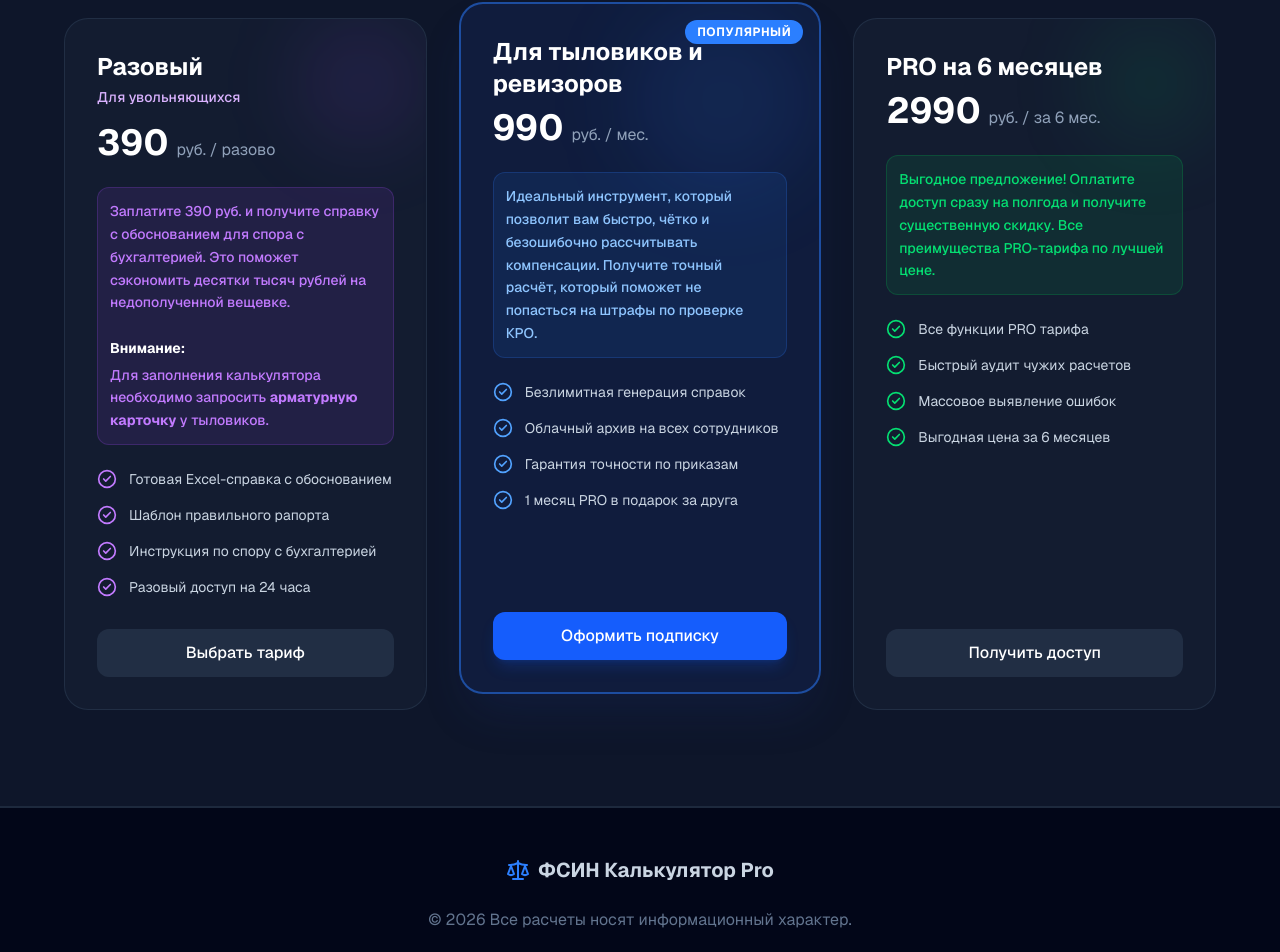
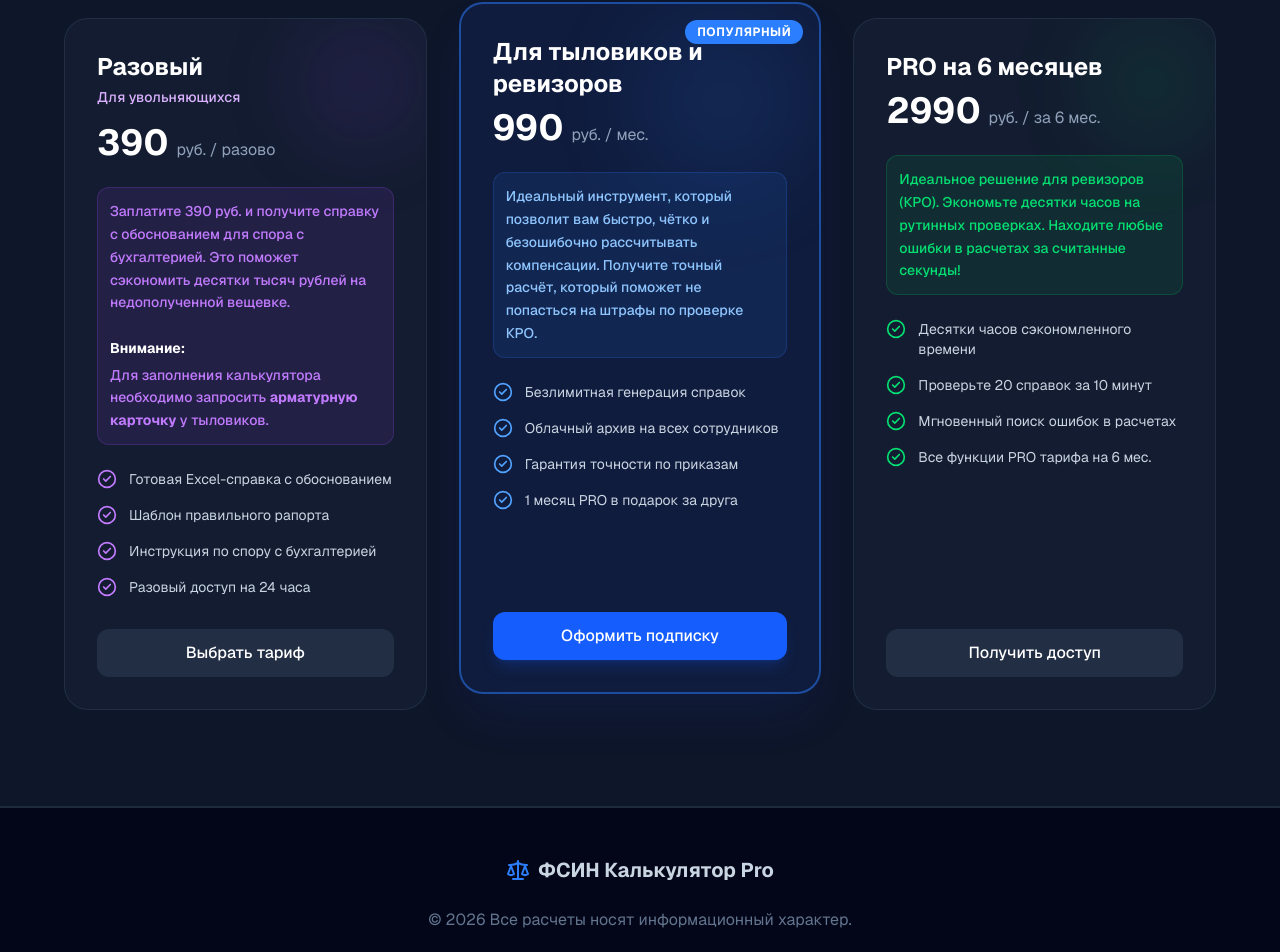
Before and after one commit to osipreg1987-maker/fsin-calc, a Next.js app: page / in a window 1280 px wide. Shown: the part 2998-3950 px from the top of the page. Built offline with nearby package versions, Linux system fonts and the light colour scheme; no server answers.

Commit message:
Update PRO 6 months features list for KRO

```diff
--- a/src/app/page.tsx
+++ b/src/app/page.tsx
@@ -379,24 +379,24 @@ export default function LandingPage() {
                   <span className="text-slate-400">руб. / за 6 мес.</span>
                 </div>
                 <p className="text-green-400 font-medium text-sm mb-6 leading-relaxed bg-green-500/10 p-3 rounded-xl border border-green-500/20">
-                  Выгодное предложение! Оплатите доступ сразу на полгода и получите существенную скидку. Все преимущества PRO-тарифа по лучшей цене.
+                  Идеальное решение для ревизоров (КРО). Экономьте десятки часов на рутинных проверках. Находите любые ошибки в расчетах за считанные секунды!
                 </p>
                 <ul className="space-y-4 mb-8">
                   <li className="flex items-start gap-3">
                     <CheckCircle2 className="text-green-400 shrink-0 w-5 h-5" />
-                    <span className="text-slate-300 text-sm">Все функции PRO тарифа</span>
+                    <span className="text-slate-300 text-sm">Десятки часов сэкономленного времени</span>
                   </li>
                   <li className="flex items-start gap-3">
                     <CheckCircle2 className="text-green-400 shrink-0 w-5 h-5" />
-                    <span className="text-slate-300 text-sm">Быстрый аудит чужих расчетов</span>
+                    <span className="text-slate-300 text-sm">Проверьте 20 справок за 10 минут</span>
                   </li>
                   <li className="flex items-start gap-3">
                     <CheckCircle2 className="text-green-400 shrink-0 w-5 h-5" />
-                    <span className="text-slate-300 text-sm">Массовое выявление ошибок</span>
+                    <span className="text-slate-300 text-sm">Мгновенный поиск ошибок в расчетах</span>
                   </li>
                   <li className="flex items-start gap-3">
                     <CheckCircle2 className="text-green-400 shrink-0 w-5 h-5" />
-                    <span className="text-slate-300 text-sm">Выгодная цена за 6 месяцев</span>
+                    <span className="text-slate-300 text-sm">Все функции PRO тарифа на 6 мес.</span>
                   </li>
                 </ul>
               </div>
--- a/src/app/pro/page.tsx
+++ b/src/app/pro/page.tsx
@@ -154,10 +154,10 @@ export default function ProPage() {
             <div className="text-3xl font-bold text-white mb-6">2990 ₽ <span className="text-lg text-slate-400 font-normal">/ за 6 мес</span></div>
 
             <div className="space-y-4 mb-8 flex-1">
-              <Feature text="Все функции PRO тарифа" included />
-              <Feature text="Быстрый аудит чужих расчетов" included />
-              <Feature text="Массовое выявление ошибок" included />
-              <Feature text="Существенная скидка" included />
+              <Feature text="Десятки часов сэкономленного времени" included />
+              <Feature text="Проверьте 20 справок за 10 минут" included />
+              <Feature text="Мгновенный поиск ошибок в расчетах" included />
+              <Feature text="Все функции PRO тарифа на 6 мес." included />
             </div>
 
             <button
```
